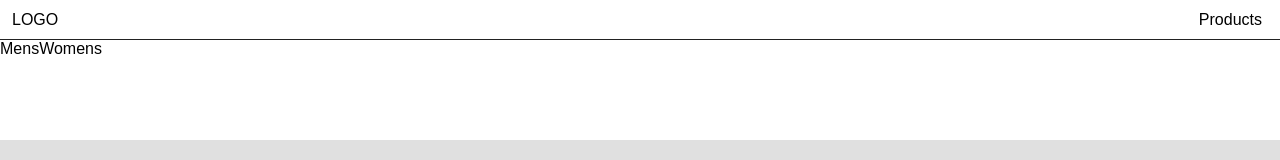
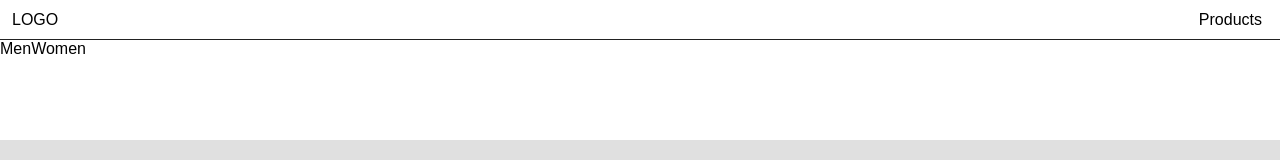
Before and after one commit to ronnoc5991/ecommerce, a Next.js app in the folder client/: page / in a window 1280 px wide. Both pictures are taken after a click on the button "Products". Shown: the top 160 px of the page. Built offline with nearby package versions, Linux system fonts and the light colour scheme.

Commit message:
feat: move Nav to organisms

```diff
--- a/client/src/app/layout.tsx
+++ b/client/src/app/layout.tsx
@@ -1,7 +1,7 @@
 "use client";
 // import type { Metadata } from "next";
 import { useState } from "react";
-import Nav from "@/components/Nav/Nav";
+import Nav from "@/components/organisms/Nav/Nav";
 import "./globals.scss";
 import "./reset.scss";
 
--- a/client/src/components/Nav/Nav.tsx
+++ b/client/src/components/organisms/Nav/Nav.tsx
@@ -1,3 +1,4 @@
+import Typography from "@/components/atoms/Typography/Typography";
 import styles from "./styles.module.scss";
 
 type NavProps = {
@@ -31,14 +32,18 @@ export default function Nav({ isOpen, toggleIsOpen }: NavProps) {
             aria-expanded={isOpen ? "true" : "false"}
             onClick={toggleIsOpen}
           >
-            Products
+            <Typography as="span">Products</Typography>
           </button>
         </li>
       </ul>
       {isOpen && (
         <div id={MENU_ID} className={styles.menu} hidden={!isOpen}>
-          <a href="/men">Mens</a>
-          <a href="/women">Womens</a>
+          <a href="/men">
+            <Typography as="span">Men</Typography>
+          </a>
+          <a href="/women">
+            <Typography as="span">Women</Typography>
+          </a>
           <div className={styles.backdrop} onClick={toggleIsOpen}></div>
         </div>
       )}
```
Also changed, not shown: client/src/components/organisms/Nav/styles.module.scss (renamed from client/src/components/Nav/styles.module.scss).
